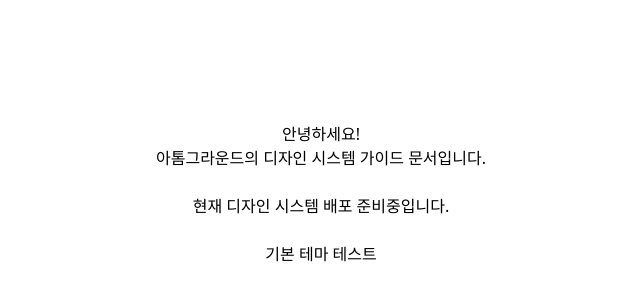
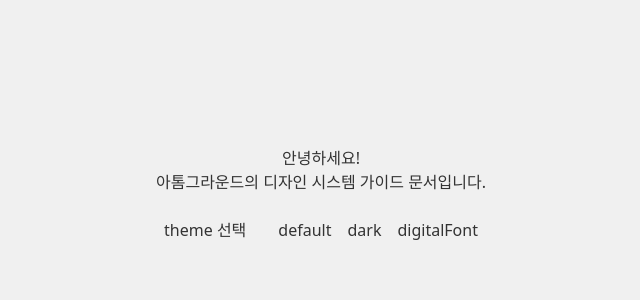
Before and after one commit to jsy1023/AtomDesignToken, a Next.js app: page / in a window 1280 px wide. Shown: the part 206-506 px from the top of the page, without its empty margins (319-959 px from the left). Built offline with nearby package versions, Linux system fonts and the light colour scheme.

Commit message:
테마 적용

```diff
--- a/app/globals.css
+++ b/app/globals.css
@@ -1,19 +1,13 @@
-
-  /**
- * Do not edit directly, this file was auto-generated.
- */
-
-
 @tailwind base;
 @tailwind components;
 @tailwind utilities;
 
 @layer base {
+  :root {
     /**
  * Do not edit directly, this file was auto-generated.
  */
 
-:root {
     --black-50: #5a5a5a;
     --black-100: #555555;
     --black-200: #4a4a4a;
@@ -128,7 +122,7 @@
     --spacing-2xl: 120rem;
     --spacing-3xl: 240rem;
     --spacing-4xl: 320rem;
-  --main-title: 'Spoqa Han Sans Neo';
+    --main-title: "Spoqa Han Sans Neo";
     --thin: 100;
     --extra-light: 200;
     --light: 300;
@@ -138,91 +132,91 @@
     --semi-bold: 600;
     --extra-bold: 800;
     --black: 900;
-  --desktop-h1-font-family: 'Spoqa Han Sans Neo';
+    --desktop-h1-font-family: "Spoqa Han Sans Neo";
     --desktop-h1-font-weight: 700;
     --desktop-h1-fontsize: 48;
     --desktop-h1-line-height: 64;
     --desktop-h2-fontsize: 40;
-  --desktop-h2-font-family: 'Spoqa Han Sans Neo';
+    --desktop-h2-font-family: "Spoqa Han Sans Neo";
     --desktop-h2-font-weight: 700;
     --desktop-h2-line-height: 50;
-  --desktop-h3-font-family: 'Spoqa Han Sans Neo';
+    --desktop-h3-font-family: "Spoqa Han Sans Neo";
     --desktop-h3-font-weight: 700;
     --desktop-h3-fontsize: 32;
     --desktop-h3-line-height: 48;
-  --desktop-h4-font-family: 'Spoqa Han Sans Neo';
+    --desktop-h4-font-family: "Spoqa Han Sans Neo";
     --desktop-h4-font-weight: 700;
     --desktop-h4-fontsize: 24;
     --desktop-h4-line-height: 36;
-  --desktop-h5-font-family: 'Spoqa Han Sans Neo';
+    --desktop-h5-font-family: "Spoqa Han Sans Neo";
     --desktop-h5-font-weight: 700;
     --desktop-h5-fontsize: 20;
     --desktop-h5-line-height: 30;
-  --desktop-h6-font-family: 'Spoqa Han Sans Neo';
+    --desktop-h6-font-family: "Spoqa Han Sans Neo";
     --desktop-h6-font-weight: 700;
     --desktop-h6-fontsize: 18;
     --desktop-h6-line-height: 24;
-  --desktop-body-base-font-family: 'Spoqa Han Sans Neo';
+    --desktop-body-base-font-family: "Spoqa Han Sans Neo";
     --desktop-body-base-font-weight: 400;
     --desktop-body-base-fontsize: 16;
     --desktop-body-base-line-height: 24;
-  --desktop-body-lg-font-family: 'Spoqa Han Sans Neo';
+    --desktop-body-lg-font-family: "Spoqa Han Sans Neo";
     --desktop-body-lg-font-weight: 400;
     --desktop-body-lg-fontsize: 18;
     --desktop-body-lg-line-height: 24;
-  --desktop-body-sm-font-family: 'Spoqa Han Sans Neo';
+    --desktop-body-sm-font-family: "Spoqa Han Sans Neo";
     --desktop-body-sm-font-weight: 400;
     --desktop-body-sm-font-size: 14rem;
     --desktop-body-sm-line-height: 20;
-  --desktop-small-font-family: 'Spoqa Han Sans Neo';
+    --desktop-small-font-family: "Spoqa Han Sans Neo";
     --desktop-small-font-weight: 400;
     --desktop-small-fontsize: 12;
     --desktop-small-line-height: 18;
-  --desktop-small-extra-font-family: 'Spoqa Han Sans Neo';
+    --desktop-small-extra-font-family: "Spoqa Han Sans Neo";
     --desktop-small-extra-font-weight: 400;
     --desktop-small-extra-fontsize: 10;
     --desktop-small-extra-line-height: 16;
-  --mobile-h1-font-family: 'Spoqa Han Sans Neo';
+    --mobile-h1-font-family: "Spoqa Han Sans Neo";
     --mobile-h1-font-weight: 700;
     --mobile-h1-fontsize: 32;
     --mobile-h1-line-height: 48;
     --mobile-h2-font-size: 28rem;
-  --mobile-h2-font-family: 'Spoqa Han Sans Neo';
+    --mobile-h2-font-family: "Spoqa Han Sans Neo";
     --mobile-h2-font-weight: 700;
     --mobile-h2-line-height: 40;
-  --mobile-h3-font-family: 'Spoqa Han Sans Neo';
+    --mobile-h3-font-family: "Spoqa Han Sans Neo";
     --mobile-h3-font-weight: 700;
     --mobile-h3-fontsize: 24;
     --mobile-h3-line-height: 32;
-  --mobile-h4-font-family: 'Spoqa Han Sans Neo';
+    --mobile-h4-font-family: "Spoqa Han Sans Neo";
     --mobile-h4-font-weight: 700;
     --mobile-h4-fontsize: 20;
     --mobile-h4-line-height: 28;
-  --mobile-h5-font-family: 'Spoqa Han Sans Neo';
+    --mobile-h5-font-family: "Spoqa Han Sans Neo";
     --mobile-h5-font-weight: 700;
     --mobile-h5-fontsize: 18;
     --mobile-h5-line-height: 24;
-  --mobile-h6-font-family: 'Spoqa Han Sans Neo';
+    --mobile-h6-font-family: "Spoqa Han Sans Neo";
     --mobile-h6-font-weight: 700;
     --mobile-h6-fontsize: 16;
     --mobile-h6-line-height: 24;
-  --mobile-body-lg-font-family: 'Spoqa Han Sans Neo';
+    --mobile-body-lg-font-family: "Spoqa Han Sans Neo";
     --mobile-body-lg-font-weight: 400;
     --mobile-body-lg-fontsize: 16;
     --mobile-body-lg-line-height: 24;
-  --mobile-body-base-font-family: 'Spoqa Han Sans Neo';
+    --mobile-body-base-font-family: "Spoqa Han Sans Neo";
     --mobile-body-base-font-weight: 400;
     --mobile-body-base-font-size: 14rem;
     --mobile-body-base-line-height: 20;
-  --mobile-body-sm-font-family: 'Spoqa Han Sans Neo';
+    --mobile-body-sm-font-family: "Spoqa Han Sans Neo";
     --mobile-body-sm-font-weight: 400;
     --mobile-body-sm-font-size: 12rem;
     --mobile-body-sm-line-height: 18;
-  --mobile-small-font-family: 'Spoqa Han Sans Neo';
+    --mobile-small-font-family: "Spoqa Han Sans Neo";
     --mobile-small-font-weight: 400;
     --mobile-small-font-size: 10rem;
     --mobile-small-line-height: 16;
-  --mobile-small-extra-font-family: 'Spoqa Han Sans Neo';
+    --mobile-small-extra-font-family: "Spoqa Han Sans Neo";
     --mobile-small-extra-font-weight: 400;
     --mobile-small-extra-font-size: 8rem;
     --mobile-small-extra-line-height: 14;
@@ -281,7 +275,6 @@
     --opacity-10: 0.1;
     --invisible: 0;
   }
-
 }
 
 .theme-dark {
@@ -289,7 +282,6 @@
  * Do not edit directly, this file was auto-generated.
  */
 
-:root {
   --black-50: #5a5a5a;
   --black-100: #555555;
   --black-200: #4a4a4a;
@@ -374,15 +366,10 @@
   --card-border: #444444;
 }
 
-}
-
 .theme-digitalFont {
   /**
  * Do not edit directly, this file was auto-generated.
  */
 
-:root {
-  --main-title: 'Elice DigitalBaeum OTF';
+  --main-title: "Elice DigitalBaeum OTF";
 }
-
-}
--- a/app/page.tsx
+++ b/app/page.tsx
@@ -1,25 +1,34 @@
+"use client"
+
 import Image from "next/image";
+import { useState } from "react";
+
+const themes = ['default', 'dark', 'digitalFont']
 
 export default function Home() {
+
+  const [theme, setTheme] = useState<String>(themes[0])
+
   return (
-    <div className="text-center h-screen flex flex-col justify-center items-center">
-      <h1>
-        안녕하세요!<br />
-        아톰그라운드의 디자인 시스템 가이드 문서입니다.
-      </h1>
-      <br />
-      <span>현재 디자인 시스템 배포 준비중입니다.</span>
+    <div className={`theme-${theme} transition-all duration-300`}>
+      <div className="text-center h-screen flex flex-col justify-center items-center bg-fillWrapper text-textStandard">
+        <p >
+          안녕하세요!<br />
+          아톰그라운드의 디자인 시스템 가이드 문서입니다.
+        </p>
 
+        <br />
 
-      <br />
+        <div className="flex gap-8">
+          <p>theme 선택</p>
+          <div className="flex gap-4">
+            {themes.map((theme) => (
+              <button className={`cursor-pointer`} key={theme} onClick={() => setTheme(theme)}>{theme}</button>
+            ))}
+          </div>
+        </div>
 
-      {/* // 기본 테마 테스트 */}
-      <div className="bg-fill-wrapper p-spacingMd">
-        <h1 className="text-h1 font-main">
-          기본 테마 테스트
-        </h1>
       </div>
-
     </div>
   );
 }
--- a/tailwind.config.ts
+++ b/tailwind.config.ts
@@ -7,13 +7,41 @@
     "./components/**/*.{js,ts,jsx,tsx,mdx}",
     "./app/**/*.{js,ts,jsx,tsx,mdx}",
   ],
-  darkMode: 'class', // class 기반 다크모드
+
+  plugins: [],
   theme: {
+    extend: {
+      colors: {
+        primary: 'var(--brand-primary)',
+        fillWrapper:'var(--fill-wrapper)',
+        textStandard:'var(--text-standard)'
+      },
+      fontSize: {
+        // Desktop
+        h1: ['calc(var(--desktop-h1-fontsize) * 1px)', {
+          lineHeight: 'calc(var(--desktop-h1-line-height) * 1px)',
+          fontWeight: 'var(--desktop-h1-font-weight)',
+        }],
+        h2: ['calc(var(--desktop-h2-fontsize) * 1px)', {
+          lineHeight: 'calc(var(--desktop-h2-line-height) * 1px)',
+          fontWeight: 'var(--desktop-h2-font-weight)',
+        }],
 
-    extend: {
-      // ...darkTheme.theme!.extend,
-      // ...digitalFontTheme.theme!.extend,
+        // Mobile
+        mobileH1: ['calc(var(--mobile-h1-fontsize) * 1px)', {
+          lineHeight: 'calc(var(--mobile-h1-line-height) * 1px)',
+          fontWeight: 'var(--mobile-h1-font-weight)',
+        }],
+        mobileH2: ['calc(var(--mobile-h2-fontsize) * 1px)', {
+          lineHeight: 'calc(var(--mobile-h2-line-height) * 1px)',
+          fontWeight: 'var(--mobile-h2-font-weight)',
+        }],
+
+      },
+      fontFamily: {
+        'main': ['var(--main-title)'],
+        'body': ['var(--desktop-body-base-font-family)'],
+      },
     },
   },
-  plugins: [],
 } satisfies Config;
```
Also changed, not shown: tokens/buildCss.js (+0 -114 lines), tokens/buildMergeCss.js (+15 -11 lines), 1 other file (tests, documents, lock files or other folders). Lines whose indentation alone changed are shown as unchanged.
